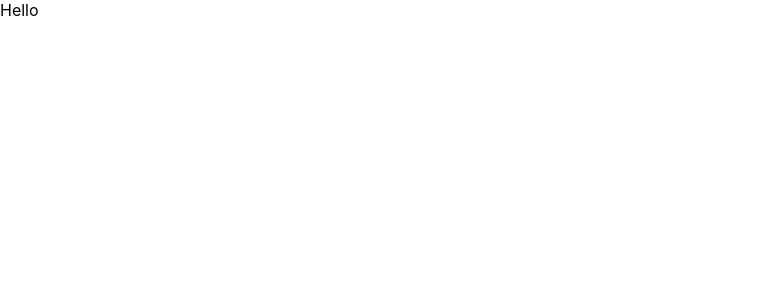
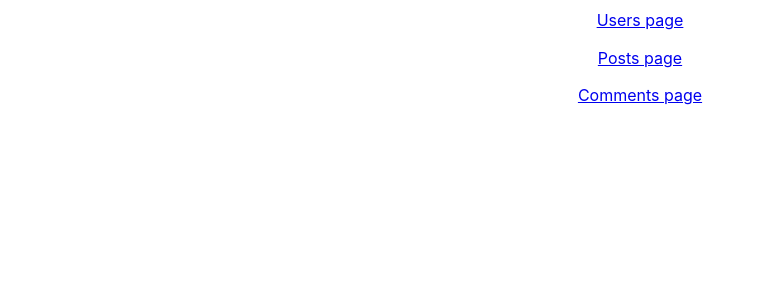
Before and after one commit to DashaLev/react-lessons, a React (Create React App) app: page / in a window 1280 px wide. Shown: the top 300 px of the page, without its empty margins (0-765 px from the left). Built offline with nearby package versions, Linux system fonts and the light colour scheme.

Commit message:
added homework lesson5

```diff
--- a/package.json
+++ b/package.json
@@ -9,7 +9,11 @@
     "react": "^17.0.2",
     "react-dom": "^17.0.2",
     "react-scripts": "4.0.3",
-    "web-vitals": "^1.1.2"
+    "web-vitals": "^1.1.2",
+    "react-router-dom": "^5.2.0",
+    "react-router": "^5.2.0",
+    "react-redux": "^7.2.4",
+    "redux": "^4.1.1"
   },
   "scripts": {
     "start": "react-scripts start",
--- /dev/null
+++ b/src/App.css
@@ -0,0 +1,11 @@
+[class*="-wrap"] {
+    display: flex;
+    flex-direction: column;
+    align-items: center;
+}
+
+.links-wrap {
+    height: 95px;
+    padding: 10px 0;
+    justify-content: space-between;
+}
--- a/src/App.js
+++ b/src/App.js
@@ -1,10 +1,31 @@
+import {
+    BrowserRouter as Router,
+    Switch,
+    Route,
+    Link,
+} from "react-router-dom";
+import {Users} from "./components/users/Users";
+import {Posts} from "./components/posts/Posts";
+import {Comments} from "./components/comments/Comments";
+import './App.css'
 
 
 function App() {
   return (
-    <div>
-      Hello
-    </div>
+    <Router>
+        <div className={'links-wrap'}>
+            <Link to={'/users-page'}>Users page</Link>
+            <Link to={'/posts-page'}>Posts page</Link>
+            <Link to={'/comments-page'}>Comments page</Link>
+        </div>
+        <div className={'page-wrap'}>
+            <Switch>
+                <Route path={'/users-page'} component={Users}/>
+                <Route path={'/posts-page'} component={Posts}/>
+                <Route path={'/comments-page'} component={Comments}/>
+            </Switch>
+        </div>
+    </Router>
   );
 }
 
--- /dev/null
+++ b/src/components/comments/Comments.js
@@ -0,0 +1,24 @@
+import {useEffect, useState} from "react";
+import {getComments} from "../../services/comment.service";
+
+
+export function Comments() {
+    let [comments, setComments] = useState([])
+
+    useEffect(()=> {
+        getComments().then(value => setComments([...value]))
+    },[])
+
+    return (
+        <>
+            <h2>COMMENTS</h2>
+            <div className={'comments-box'}>
+                <ol>
+                    {
+                        comments.map(value => <li key={value.id}>{value.name}</li>)
+                    }
+                </ol>
+            </div>
+        </>
+    )
+}
--- /dev/null
+++ b/src/components/posts/Posts.js
@@ -0,0 +1,24 @@
+import {useEffect, useState} from "react";
+import {getPosts} from "../../services/post.service";
+
+
+export function Posts() {
+    let [posts, setPosts] = useState([])
+
+    useEffect(()=> {
+        getPosts().then(value => setPosts([...value]))
+    },[])
+
+    return (
+        <>
+            <h2>POSTS</h2>
+            <div className={'posts-box'}>
+                <ol>
+                    {
+                        posts.map(value => <li key={value.id}>{value.title}</li>)
+                    }
+                </ol>
+            </div>
+        </>
+    )
+}
--- /dev/null
+++ b/src/components/users/Users.js
@@ -0,0 +1,24 @@
+import {useEffect, useState} from "react";
+import {getUsers} from "../../services/user.service";
+
+
+export function Users() {
+    let [users, setUsers] = useState([])
+
+    useEffect(()=> {
+        getUsers().then(value => setUsers([...value]))
+    },[])
+
+    return (
+        <>
+            <h2>USERS</h2>
+            <div className={'users-box'}>
+                <ol>
+                    {
+                        users.map(value => <li key={value.id}>{value.name}</li>)
+                    }
+                </ol>
+            </div>
+        </>
+    )
+}
--- /dev/null
+++ b/src/services/comment.service.js
@@ -0,0 +1,5 @@
+const getComments = () => {
+   return fetch('https://jsonplaceholder.typicode.com/comments').then(value => value.json())
+}
+
+export {getComments}
--- /dev/null
+++ b/src/services/post.service.js
@@ -0,0 +1,5 @@
+const getPosts = () => {
+    return fetch('https://jsonplaceholder.typicode.com/posts').then(value => value.json())
+}
+
+export {getPosts}
--- /dev/null
+++ b/src/services/user.service.js
@@ -0,0 +1,5 @@
+const getUsers = () => {
+    return fetch('https://jsonplaceholder.typicode.com/users').then(value => value.json())
+}
+
+export {getUsers}
```
Also changed, not shown: 1 other file (tests, documents, lock files or other folders).
